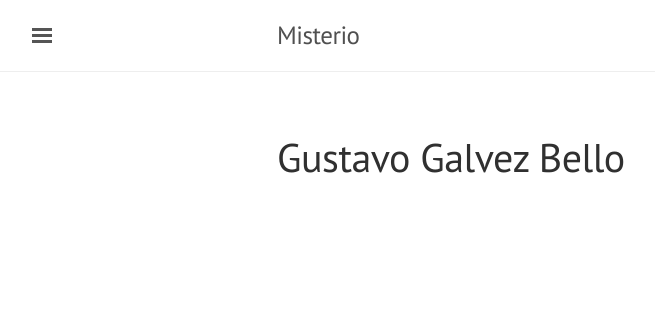
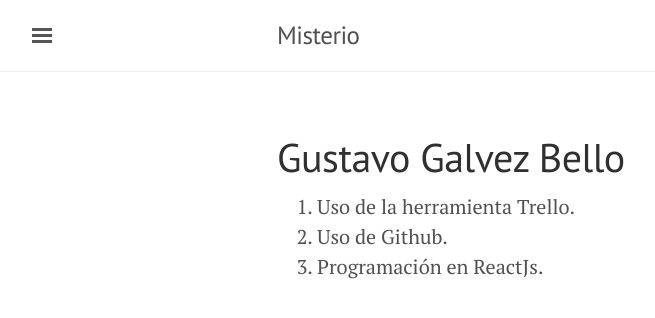
Before and after one commit to caricoe/ingesoft2, a Jekyll site: the page built from pagina/personas/ggalvezb.md, in a window 1280 px wide. Shown: the top 318 px of the page, without its empty margins (3-658 px from the left). Built offline with Jekyll 4.4.1, drawn with Linux system fonts in a browser that asks for light colours.

Commit message:
Update ggalvezb.md

```diff
--- a/pagina/personas/ggalvezb.md
+++ b/pagina/personas/ggalvezb.md
@@ -2,3 +2,6 @@
 layout: page
 title: Gustavo Galvez Bello
 ---
+1. Uso de la herramienta Trello.
+2. Uso de Github.
+3. Programación en ReactJs.
```
